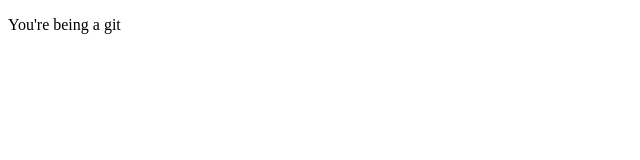
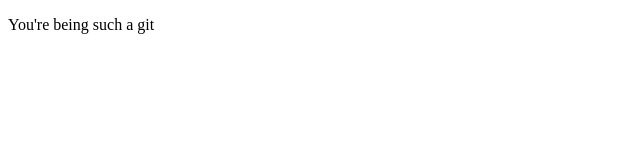
Before and after one commit to kmstachura/First-Repository, a plain HTML site: page First-Repository/index.html in a window 1280 px wide. Shown: the full height of the page, 0-640 px from the left. Drawn offline with Linux system fonts and the light colour scheme.

Commit message:
updated index again

```diff
--- a/First-Repository/index.html
+++ b/First-Repository/index.html
@@ -6,7 +6,7 @@
 </head>
 
 <body>
-  <p>You're being a git</p>
+  <p>You're being such a git</p>
 </body>
 
 </html>
```
